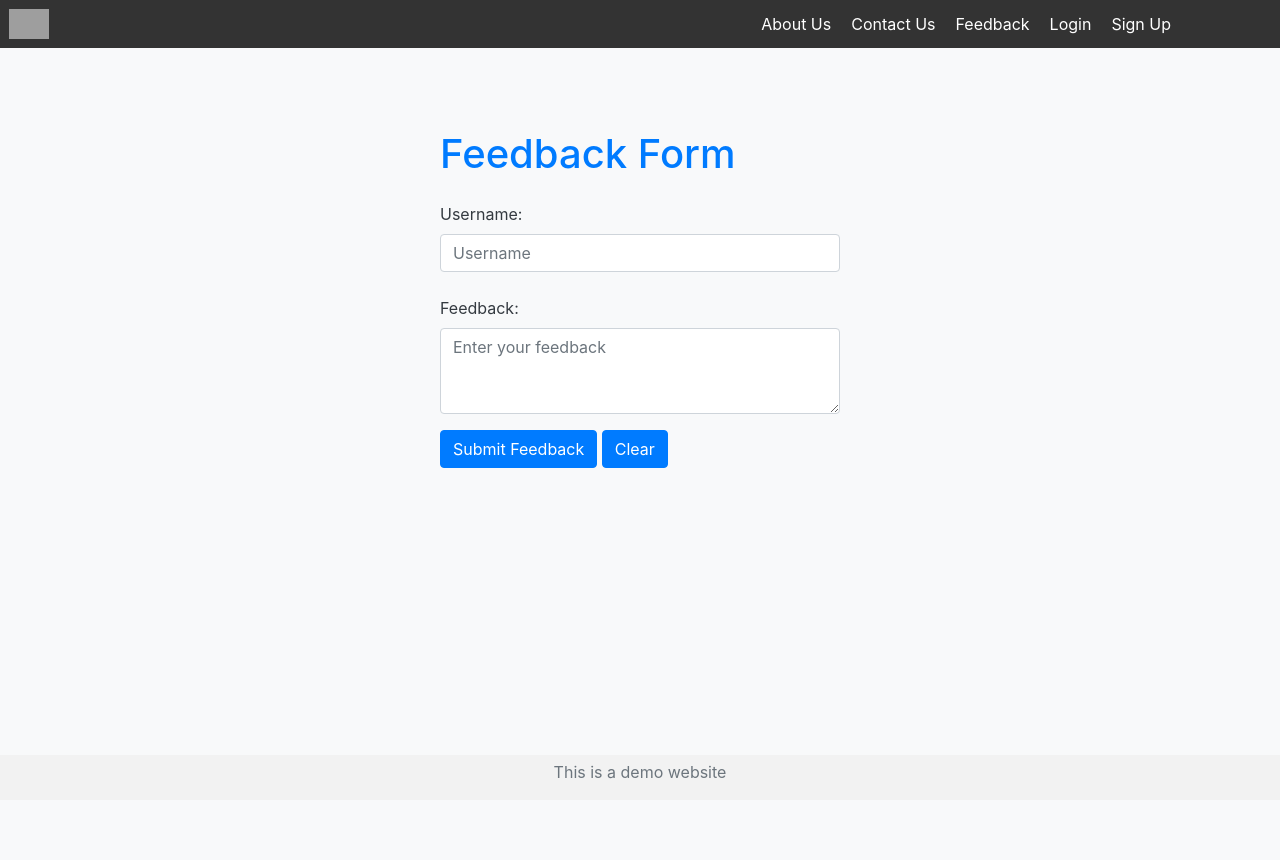
After one commit to heygauri/30f7f52d2f8f09918a279510ed00e6b5_CyberZen_05, a Flask app: template templates/feedback.html in a window 1280 px wide. The commit adds this page. Run offline with Flask 3, Linux system fonts and the light colour scheme; the template is opened without the code that fills it, so the values that code supplies are empty; some libraries are stand-ins or nearby versions; grey boxes are pictures that could not be loaded.

Commit message:
Adding multiple features and feedback system

```diff
--- a/app.py
+++ b/app.py
@@ -38,6 +38,19 @@ from bs4 import BeautifulSoup
 from selenium import webdriver
 from selenium.webdriver.chrome.options import Options
 import easyocr
+
+
+# Function to clean and preprocess text
+def clean_text(text):
+    text = "".join([word.lower() for word in text if word not in string.punctuation])
+    tokens = re.split('\W+', text)
+    text = " ".join(tokens)
+    return text
+
+# Function to count punctuation
+def count_punct(text):
+    count = sum([1 for char in text if char in string.punctuation])
+    return round(count/(len(text) - text.count(" ")), 3)*100
 
 
 # <-------------------------------------------------------------------->
@@ -581,6 +594,12 @@ def get_certificate_information(url):
 def index():
     return render_template('index.html')
 
+@app.route('/submit-feedback', methods=['POST'])
+def feedback():
+    try:
+          return jsonify(feedback)
+    except Exception as e:
+        return jsonify({'error': str(e)})
 
 @app.route('/analyze', methods=['POST'])
 def analyze():
@@ -602,7 +621,8 @@ def analyze():
             'Is Certificate Valid': False,
             'Is HTTPS': False,
             'URL Analyzer Result': url_analyzer_result,
-            'Hyperlinks': {}
+            'Hyperlinks': [],
+            'Suspicious Images Content': []
             }
 
             print(analysis_result)
@@ -655,8 +675,9 @@ def analyze():
                   'Is Domain Legitimate': is_domain_legitimate,
                   'Is Certificate Valid': is_certificate_valid,
                   'Is HTTPS': is_https,
-                  'ML Result': url_analyzer_result,
-                  'Hyperlinks': {}
+                  'URL Analyzer Result': url_analyzer_result,
+                  'Hyperlinks': [],
+                  'Suspicious Images Content': []
               }
               print(analysis_result)
               return jsonify(analysis_result)
@@ -665,21 +686,76 @@ def analyze():
           target_website_url = url
           all_urls = extract_all_urls_dynamic(target_website_url)
 
-          # Retrieving Images present on the url
-          target_url = url
-          html_content, base_url = extract_urls_with_selenium(target_url)
-          image_urls = extract_image_urls(html_content, base_url)
-          extracted_texts = extract_text_from_images(image_urls)
+          # # Retrieving Images present on the url
+          # target_url = url
+          # html_content, base_url = extract_urls_with_selenium(target_url)
+          # image_urls = extract_image_urls(html_content, base_url)
+          # extracted_texts = extract_text_from_images(image_urls)
 
-          # Save extracted texts in a text file
-          result_file_path = 'result.txt'
-          with open(result_file_path, 'w') as result_file:
-              for idx, text in enumerate(extracted_texts, 1):
-                  result_file.write(f"Text from Image {idx}: {text}\n")
+          # # Save extracted texts in a text file
+          # result_file_path = 'result.txt'
+          # with open(result_file_path, 'w') as result_file:
+          #     for idx, text in enumerate(extracted_texts, 1):
+          #         result_file.write(f"Text from Image {idx}: {text}\n")
 
-          # with open(result_file_path, 'r') as file:
-          #     content = file.read()
-          # print("\nPrinting the file content:", content, "\n")
+          # # NLP model Integration
+          # # Load the trained TF-IDF vectorizer
+          # with open('tfidf_vectorizer.pkl', 'rb') as file:
+          #     tfidf_vect_fit = tfidf_vectorizer.load(file)
+
+          # # Load the trained Random Forest model
+          # with open('random_forest_model.pkl', 'rb') as file:
+          #     rf_model = pickle.load(file)
+
+
+
+          # # Load the text from the file
+          # file_path = "result.txt"
+          # with open(file_path, "r") as file:
+          #     text_data = file.readlines()
+
+          # # Check if the text file is empty
+          # if not text_data:
+          #     print("Image text is empty.")
+          # else:
+          #     # Initialize an empty list to store suspicious images
+          #     suspicious_images_text = []
+
+          #     # Preprocess and predict for each text
+          #     for i, text in enumerate(text_data):
+          #         # Preprocess the text data
+          #         cleaned_text_data = clean_text(text)
+
+          #         # Use the trained TF-IDF vectorizer
+          #         tfidf_values = tfidf_vect_fit.transform([cleaned_text_data])
+          #         tfidf_df = pd.DataFrame(tfidf_values.toarray(), columns=tfidf_vect_fit.get_feature_names_out())
+
+          #         # Create features
+          #         text_features = pd.DataFrame({
+          #             'body_len': [len(cleaned_text_data) - cleaned_text_data.count(" ")],
+          #             'punct%': [count_punct(cleaned_text_data)],
+          #         })
+
+          #         # Combine features
+          #         text_features = pd.concat([text_features, tfidf_df], axis=1)
+
+          #         # Set columns to match the columns used during training
+          #         text_features.columns = ['body_len', 'punct%'] + [str(i) for i in range(44)]
+
+          #         # Predict with the model
+          #         prediction = rf_model.predict(text_features)
+
+          #         # Check if the predicted label is "spam" and add to suspicious_images list
+          #         if prediction[0] == "spam":
+          #             suspicious_images_text.append(f"{cleaned_text_data} can be suspicious")
+
+          #     # Display the list of suspicious images or the message if no images are suspicious
+          #     if not suspicious_images_text:
+          #         suspicious_images_text.append(f"No image text is suspicious.")
+          #         print("No image text is suspicious.")
+          #     else:
+          #         for suspicious_image in suspicious_images_text:
+          #             print(suspicious_image_text)
 
 
           # Combine SSL info and ML prediction into a single dictionary
@@ -689,8 +765,10 @@ def analyze():
               'Is Domain Legitimate': is_domain_legitimate,
               'Is Certificate Valid': is_certificate_valid,
               'Is HTTPS': is_https,
-              'ML Result': url_analyzer_result,
-              'Hyperlinks': all_urls
+              'URL Analyzer Result': url_analyzer_result,
+              'Hyperlinks': all_urls,
+              # 'Suspicious Images Content': suspicious_images_text
+              'Suspicious Images Content': []
           }
           print(analysis_result)
           return jsonify(analysis_result)
--- /dev/null
+++ b/templates/feedback.html
@@ -0,0 +1,54 @@
+<!-- feedback.html -->
+
+<!DOCTYPE html>
+<html lang="en">
+<head>
+    <meta charset="UTF-8">
+    <meta name="viewport" content="width=device-width, initial-scale=1.0">
+    <title>Feedback System</title>
+    <link rel="stylesheet" href="https://stackpath.bootstrapcdn.com/bootstrap/4.5.2/css/bootstrap.min.css">
+    <link rel="stylesheet" href="styles.css">
+    <style>
+
+    </style>
+</head>
+<body>
+
+    <header>
+        <div class="header-logo">
+            <img src="/home/sumitra/opensource/heygauri/30f7f52d2f8f09918a279510ed00e6b5_CyberZen_05/icon.png" alt="Logo">
+        </div>
+        <div class="header-buttons">
+            <a href="about-us.html">About Us</a>
+            <a href="contact-us.html">Contact Us</a>
+            <a href="feedback.html">Feedback</a>
+            <a href="login.html">Login</a>
+            <a href="sign-up.html">Sign Up</a>
+        </div>
+    </header>
+
+    <div class="container1 custom-container">
+        <h1 class="mb-4">Feedback Form</h1>
+        <form id="feedbackForm">
+            <div class="form-group">
+                <label for="feedbackUsername">Username:</label>
+                <input type="username" class="form-control" id="usernameInput" placeholder="Username" required><br>
+                <label for="feedbackTextarea">Feedback:</label>
+                <textarea class="form-control" id="feedbackTextarea" rows="3" placeholder="Enter your feedback" required></textarea>
+            </div>
+            <button type="submit" class="btn btn-primary">Submit Feedback</button>
+            <button type="submit" class="btn btn-primary" id="clearButton">Clear</button>
+        </form>
+    </div>
+
+    <footer>
+        <div class="footer-links">
+            <p style="color: #6c757d;">This is a demo website</p>
+        </div>
+    </footer>
+
+
+    <script src="https://code.jquery.com/jquery-3.5.1.min.js"></script>
+    <script src="https://cdn.jsdelivr.net/npm/@tensorflow/tfjs"></script>
+    <script src="feedback.js"></script></body>
+</html>
--- /dev/null
+++ b/templates/styles.css
@@ -0,0 +1,170 @@
+body {
+    background-color: #f8f9fa;
+    color: #343a40;
+}
+
+.container1 {
+    margin-top: 100px;
+    justify-content: center;
+}
+.container2 {
+    margin-top: 200px;
+    justify-content: center;
+}
+
+h1 {
+    color: #007bff;
+}
+
+#urlInput {
+    width: 80%;
+}
+
+#urlHelp {
+    color: #6c757d;
+}
+
+#resultContainer {
+    margin-top: 30px;
+}
+
+#resultText {
+    color: #28a745;
+}
+
+#analyzeButton:disabled {
+    background-color: #6c757d; /* Change to your desired color */
+    color: #fff; /* Change to your desired color */
+    cursor: not-allowed;
+}
+
+.ssl-info-table tr {
+    margin-bottom: 10px;
+}
+
+/* Style the table */
+.ssl-info-table th, .ssl-info-table td {
+    padding: 8px;
+    border: 1px solid #ddd;
+}
+
+.ssl-info-table th {
+    background-color: #f2f2f2;
+}
+
+.ssl-info-table td {
+    background-color: #fff;
+}
+
+.lead-container {
+    display: inline-block;
+    margin-right: 10px;
+}
+
+.lead-container h2 {
+    display: inline-block;
+}
+
+.lead-container pre {
+    display: inline;
+    text-align: justify;
+}
+
+.urls-container {
+    margin-top: 20px;
+}
+
+.urls-container p {
+    margin-bottom: 5px;
+}
+.mlResultText {
+    color: blue;
+    font-weight: bold;
+}
+.legitimate {
+    color: green;
+    font-size: 30px;
+    font-weight: bold;
+}
+.phishing {
+    color: red;
+    font-size: 30px;
+    font-weight: bold;
+}
+.icon::before {
+    font-family: 'Arial';
+    margin-right: 10px;
+    font-weight: bold;
+}
+.icon.legitimate::before {
+    content: "\2713";
+}
+.icon.phishing::before {
+    content: "\2717";
+}
+.suspicious-images-content {
+    border: 1px solid #ddd;
+    padding: 10px;
+    max-height: 200px;
+    overflow-y: auto;
+    margin-top: 10px; /* Adjust margin as needed */
+    background-color: #f8f9fa; /* Optional background color */
+    color: #343a40; /* Optional text color */
+}
+header {
+    display: flex;
+    justify-content: space-between;
+    align-items: center;
+    padding: 9px;
+    position:fixed;
+    top: 0;
+    width: 100%;
+    background-color: #333; /* Adjust the background color */
+    color: #fff; /* Adjust the text color */
+}
+.header-logo img{
+    max-width: 40px; /* Adjust the max-width of the logo */
+    height: auto;
+}
+.header-buttons {
+    display: flex;
+    margin-right: 100px;
+}
+.header-buttons a {
+    margin-left: 20px;
+    text-decoration: none;
+    color: #fff; /* Adjust the button text color */
+}
+
+/* Footer styles */
+footer {
+    background-color: #f2f2f2; /* Adjust the background color */
+    color: #fff; /* Adjust the text color */
+    text-align: center;
+    padding: 0;
+    position: fixed;
+    bottom: 0;
+    width: 100%;
+}
+
+.footer-links {
+    display: flex;
+    justify-content: center;
+    margin-top: 5px;
+}
+
+.footer-links a {
+    margin-right: 5px;
+    text-decoration: none;
+}
+body {
+    min-height: 100vh;
+    margin: 30px;
+    display: flex;
+    align-items: top;
+    justify-content: center;
+}
+.custom-container {
+    max-width: 400px; /* Adjust the max-width of the container */
+    width: 100%;
+}
```
Also changed, not shown: result.txt (+16 -1 lines), templates/index.html (+52 -93 lines), templates/main.js (+70 -10 lines), icon.png (added), images/icon.png (added), templates/about-us.html (added), templates/contact-us.html (added), templates/feedback.js (added), templates/sign-up.html (added), 2 other files.
